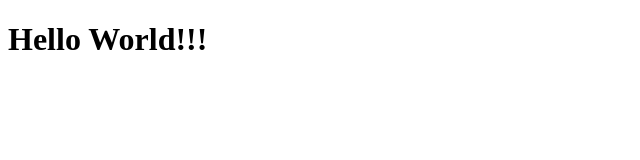
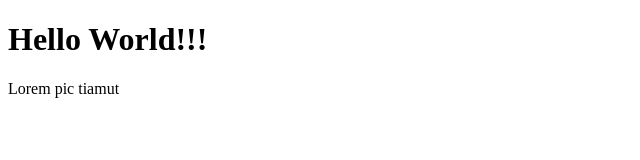
Before and after one commit to yogigapura/git-test, a plain HTML site: page index.html in a window 1280 px wide. Shown: the whole page, without its empty margins (0-640 px from the left). Drawn offline with Linux system fonts and the light colour scheme.

Commit message:
menambahkan paragraf

```diff
--- a/index.html
+++ b/index.html
@@ -8,5 +8,6 @@
   </head>
   <body>
     <h1>Hello World!!!</h1>
+    <p>Lorem pic tiamut</p>
   </body>
 </html>
```
